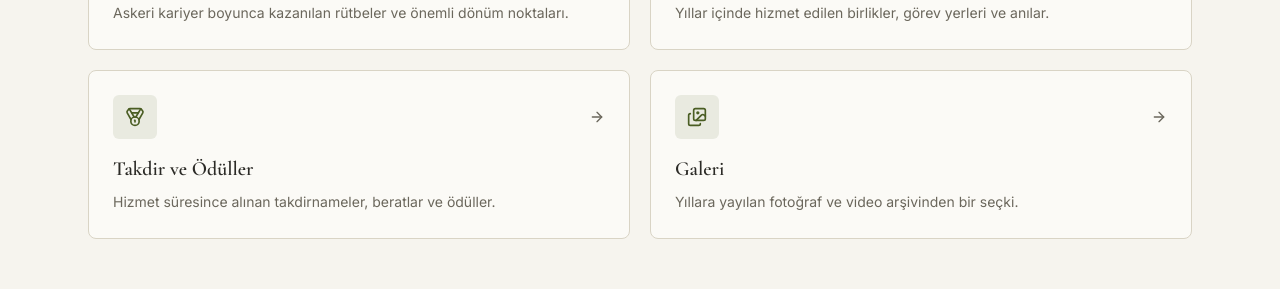
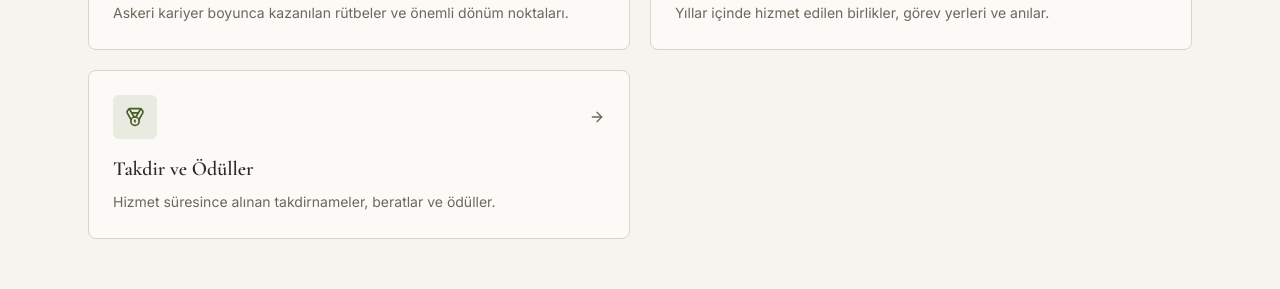
Before and after one commit to dzkkemekli/amiral, a React (Vite) app: page / in a window 1280 px wide. Shown: the part 1235-1524 px from the top of the page. Built offline with nearby package versions, Linux system fonts and the light colour scheme.

Commit message:
feat: move gallery to home page
- Add Gallery section to home page with SectionHeading
- Remove /galeri route, Galeri page, and nav link
- Update Hero button and remove SectionOverview gallery card
- Anchor gallery section with id for in-page scroll

```diff
--- a/src/App.jsx
+++ b/src/App.jsx
@@ -5,7 +5,6 @@ import Home from "@/pages/Home"
 import Ozgecmis from "@/pages/Ozgecmis"
 import Gorevler from "@/pages/Gorevler"
 import Oduller from "@/pages/Oduller"
-import Galeri from "@/pages/Galeri"
 import NotFound from "@/pages/NotFound"
 
 const router = createBrowserRouter([
@@ -16,7 +15,6 @@ const router = createBrowserRouter([
       { path: "/ozgecmis", element: <Ozgecmis /> },
       { path: "/gorevler", element: <Gorevler /> },
       { path: "/oduller", element: <Oduller /> },
-      { path: "/galeri", element: <Galeri /> },
       { path: "*", element: <NotFound /> },
     ],
   },
--- a/src/components/sections/Hero.jsx
+++ b/src/components/sections/Hero.jsx
@@ -82,10 +82,10 @@ export default function Hero() {
               </Link>
             </Button>
             <Button asChild size="lg" variant="outline">
-              <Link to="/galeri">
+              <a href="#galeri">
                 <Images />
                 Galeriyi Aç
-              </Link>
+              </a>
             </Button>
           </motion.div>
 
--- a/src/components/sections/SectionOverview.jsx
+++ b/src/components/sections/SectionOverview.jsx
@@ -1,6 +1,6 @@
 import { Link } from "react-router-dom"
 import { motion } from "motion/react"
-import { ScrollText, MapPin, Medal, Images, ArrowRight } from "lucide-react"
+import { ScrollText, MapPin, Medal, ArrowRight } from "lucide-react"
 
 const sections = [
   {
@@ -20,12 +20,6 @@ const sections = [
     title: "Takdir ve Ödüller",
     description: "Hizmet süresince alınan takdirnameler, beratlar ve ödüller.",
     icon: Medal,
-  },
-  {
-    to: "/galeri",
-    title: "Galeri",
-    description: "Yıllara yayılan fotoğraf ve video arşivinden bir seçki.",
-    icon: Images,
   },
 ]
 
--- a/src/config/site.js
+++ b/src/config/site.js
@@ -57,7 +57,6 @@ export const navLinks = [
   { to: "/ozgecmis", label: "Özgeçmiş" },
   { to: "/gorevler", label: "Görev Yapılan Yerler" },
   { to: "/oduller", label: "Takdir ve Ödüller" },
-  { to: "/galeri", label: "Galeri" },
 ]
 
 // ----------------------------------------------------------------------------
--- a/src/pages/Galeri.jsx
+++ /dev/null
@@ -1,17 +0,0 @@
-import SectionHeading from "@/components/sections/SectionHeading"
-import Gallery from "@/components/sections/Gallery"
-
-export default function Galeri() {
-  return (
-    <section className="mx-auto max-w-6xl px-4 py-16 sm:px-6 sm:py-24">
-      <SectionHeading
-        eyebrow="Anılar"
-        title="Galeri"
-        description="Yıllara yayılan fotoğraf ve video arşivinden bir seçki. Görünüm değiştirici ile karosel, akış veya ızgara modunda gezin; öğelere dokunarak tam ekran büyütün ve ok tuşları ile geçin."
-      />
-      <div className="mt-14">
-        <Gallery />
-      </div>
-    </section>
-  )
-}
--- a/src/pages/Home.jsx
+++ b/src/pages/Home.jsx
@@ -2,6 +2,8 @@ import FlagBanner from "@/components/sections/FlagBanner"
 import Hero from "@/components/sections/Hero"
 import SectionOverview from "@/components/sections/SectionOverview"
 import VideoSection from "@/components/sections/VideoSection"
+import SectionHeading from "@/components/sections/SectionHeading"
+import Gallery from "@/components/sections/Gallery"
 
 export default function Home() {
   return (
@@ -10,6 +12,16 @@ export default function Home() {
       <Hero />
       <SectionOverview />
       <VideoSection />
+      <section id="galeri" className="mx-auto max-w-6xl scroll-mt-20 px-4 py-16 sm:px-6 sm:py-24">
+        <SectionHeading
+          eyebrow="Anılar"
+          title="Galeri"
+          description="Yıllara yayılan fotoğraf ve video arşivinden bir seçki. Görünüm değiştirici ile karosel, akış veya ızgara modunda gezin; öğelere dokunarak tam ekran büyütün ve ok tuşları ile geçin."
+        />
+        <div className="mt-14">
+          <Gallery />
+        </div>
+      </section>
     </>
   )
 }
```
